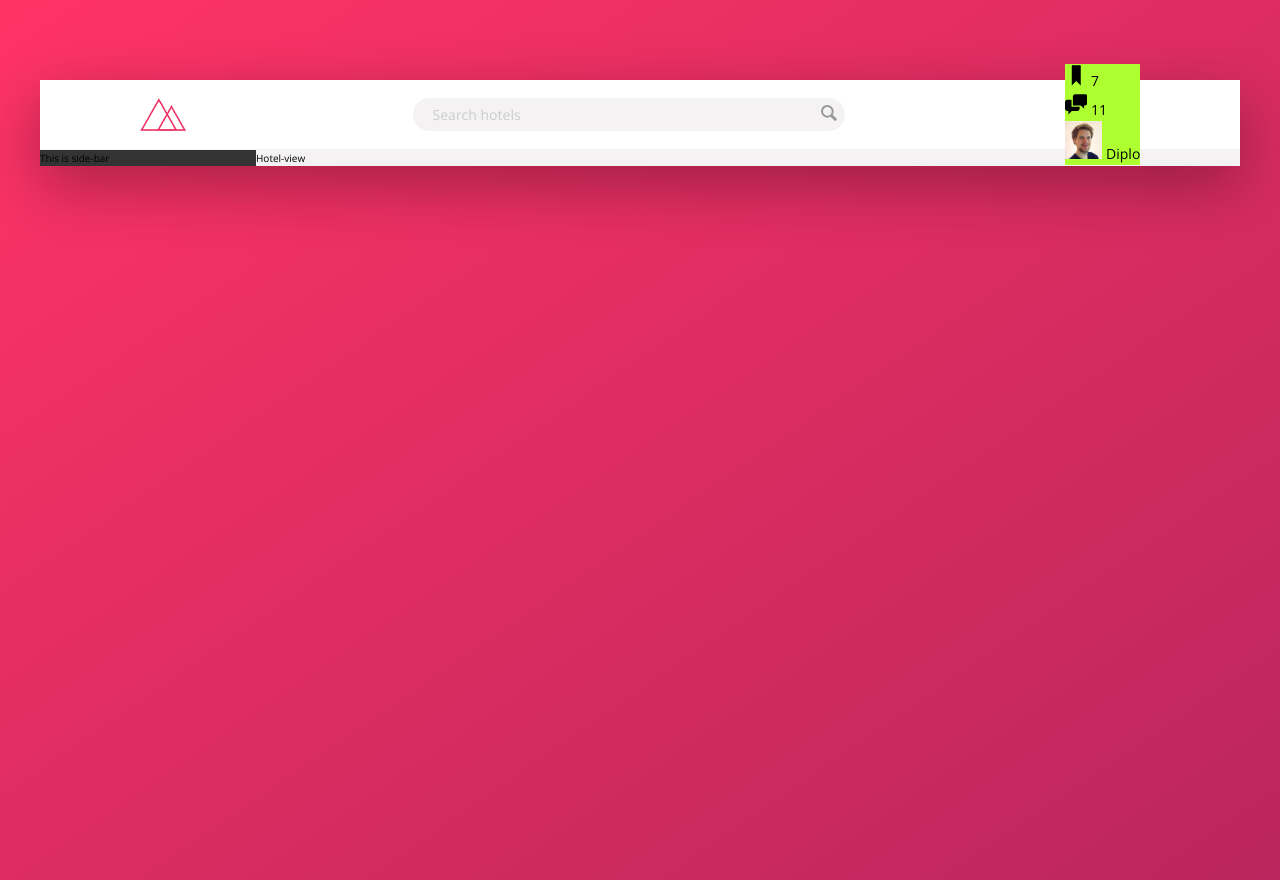
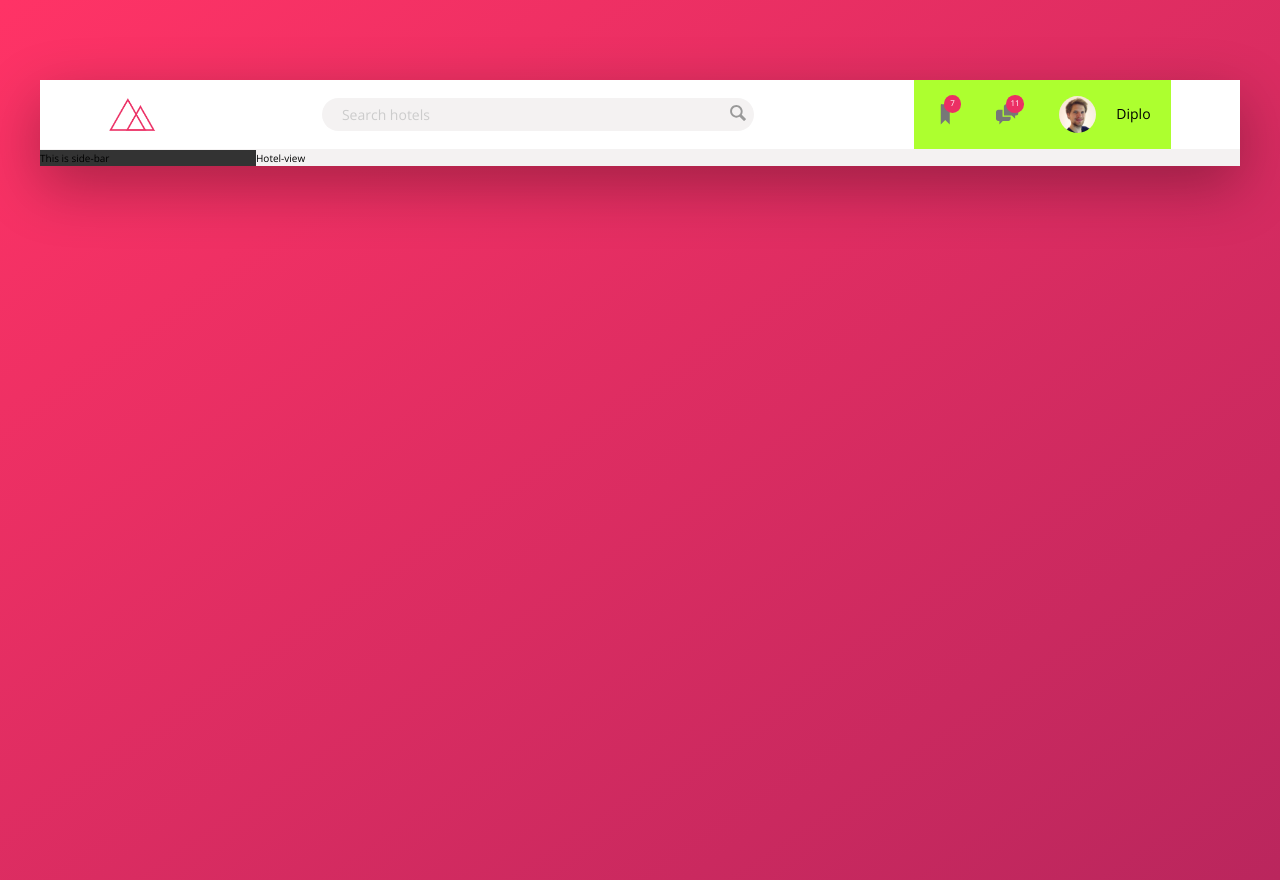
Before and after one commit to jasonlu2907/Trillio, a website: page index.html in a window 1280 px wide. Drawn offline with nearby package versions, Linux system fonts and the light colour scheme.

Commit message:
Heading 3, user-nav

```diff
--- a/sass/components/_component.scss
+++ b/sass/components/_component.scss
@@ -33,7 +33,7 @@
     &::-webkit-input-placeholder {
       font-weight: 100;
       color: var(--color-grey-light-4);
-  }
+    }
   }
 
   &__input:focus + &__button {
@@ -63,16 +63,48 @@
 ///////////////////////
 // USER-NAV
 .user-nav {
-  background-color: greenyellow;
+  align-self: stretch;
+  display: flex;
+  justify-content: center;
+  align-items: center;
+
+  & > * {
+    padding: 0 2rem;
+    cursor: pointer;
+    height: 100%;
+    display: flex;
+    justify-content: center;
+    align-items: center;
+  }
+
+  & > *:hover {
+    background-color: var(--color-grey-light-2);
+  }
+
   &__icon-box {
+    position: relative;
   }
 
   &__icon {
     height: 2.25rem;
     width: 2.25rem;
+    fill: var(--color-grey-dark-2);
   }
 
   &__notification {
+    font-size: 0.8rem;
+    height: 1.75rem;
+    width: 1.75rem;
+    border-radius: 50%;
+    background-color: var(--color-primary);
+    color: #fff;
+    position: absolute;
+    top: 1.5rem;
+    right: 1.5rem;
+
+    display: flex;
+    justify-content: center;
+    align-items: center;
   }
 
   &__user {
@@ -81,8 +113,10 @@
   &__user-photo {
     height: 3.75rem;
     width: 3.75rem;
+    border-radius: 50%;
   }
 
   &__user-name {
+    margin-left: 2rem;
   }
 }
--- a/sass/layout/_layout.scss
+++ b/sass/layout/_layout.scss
@@ -12,7 +12,7 @@
   border-bottom: 0.1rem solid var(--color-grey-light-2);
 
   display: flex;
-  justify-content: start;
+  justify-content: space-between;
   align-items: center;
 }
 
```
Also changed, not shown: css/main.css (added), css/style.css, 2 other files.
